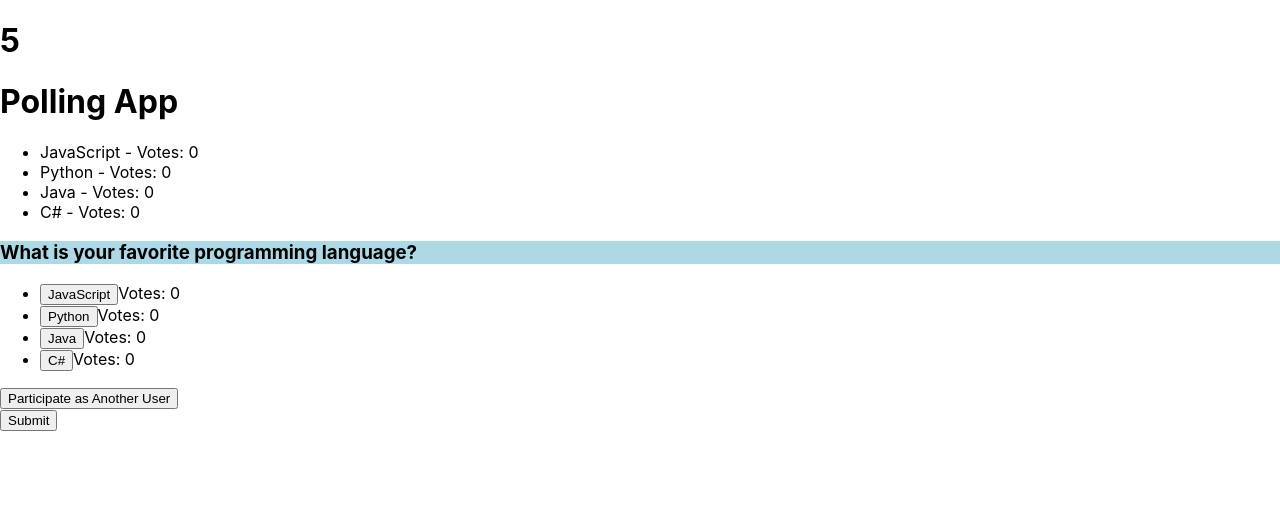
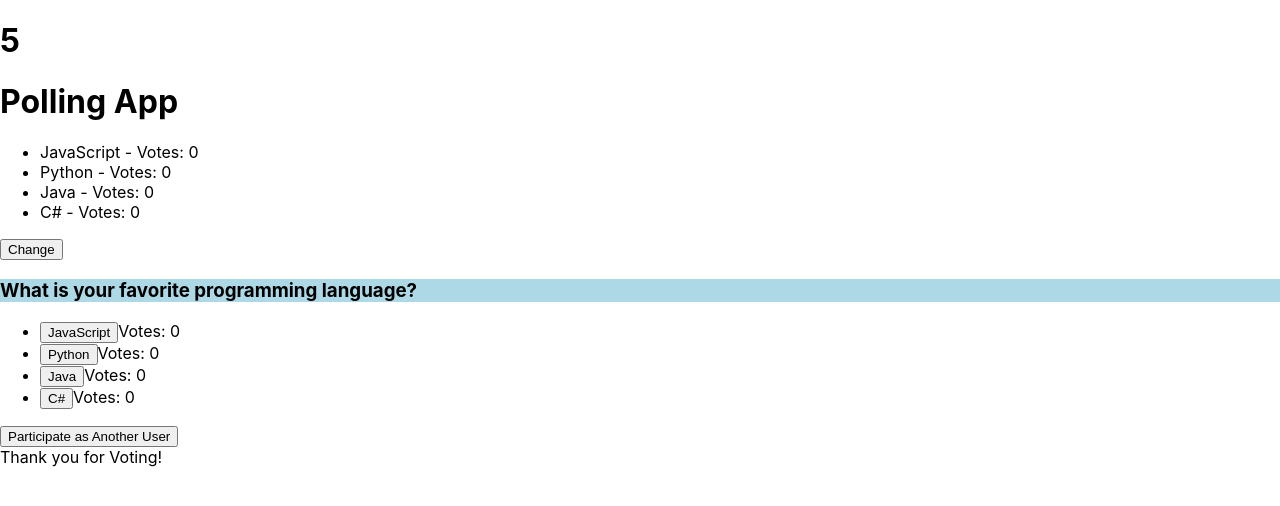
Before and after one commit to Shoaib-arch/react-exam, a React (Create React App) app: page / in a window 1280 px wide. Shown: the top 506 px of the page. Built offline with nearby package versions, Linux system fonts and the light colour scheme.

Commit message:
Calling the AnotherUserParticipation and Thank you

```diff
--- a/src/App.js
+++ b/src/App.js
@@ -12,10 +12,10 @@ function App() {
       <Timer/>
       <h1>Polling App</h1>
       <PollDisplay/>
+      <button onClick={UserParticipation()}>Change</button>
       <UserParticipation/>
       <AnotherUserParticipation/>
-      <button onClick={ThankyouMessage()}>Submit</button>
-
+      <ThankyouMessage/>
 
 
     </div>
```
